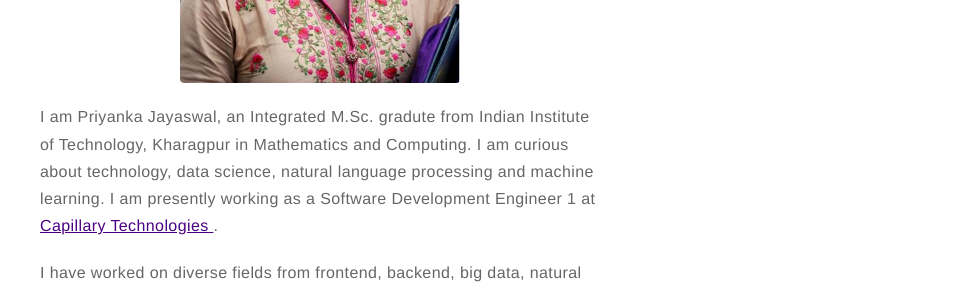
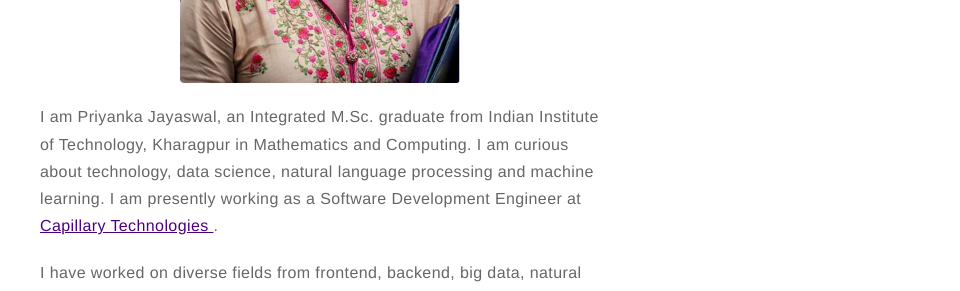
Before and after one commit to rishabhjayaswal/rishabhjayaswal.github.io, a Jekyll site: the page built from about.md, in a window 1280 px wide. Shown: the part 385-676 px from the top of the page, without its empty margins (320-1280 px from the left). Built offline with Jekyll 4.4.1, drawn with Linux system fonts in a browser that asks for light colours.

Commit message:
updating description

```diff
--- a/about.md
+++ b/about.md
@@ -4,7 +4,7 @@ layout: page
 ---
 ![Profile Image]({{ site.url }}/{{ site.picture }})
 
-<p>I am Priyanka Jayaswal, an Integrated M.Sc. gradute from Indian Institute of Technology, Kharagpur in Mathematics and Computing. I am curious about technology, data science, natural language processing and machine learning. I am presently working as a Software Development Engineer 1 at <a href="http://capillarytech.com">Capillary Technologies </a> .</p>
+<p>I am Priyanka Jayaswal, an Integrated M.Sc. graduate from Indian Institute of Technology, Kharagpur in Mathematics and Computing. I am curious about technology, data science, natural language processing and machine learning. I am presently working as a Software Development Engineer at <a href="http://capillarytech.com">Capillary Technologies </a> .</p>
 
 <p>I have worked on diverse fields from frontend, backend, big data, natural language processing and machine learning. I am interested in open source contribution with my first contribution made to <a href="https://gerrit.wikimedia.org/r/#/q/owner:priyankajayaswal025%2540gmail.com"> Wikimedia Foundation</a> . I have also explored <a href="https://arxiv.org/pdf/1606.06424.pdf"> NLP</a> . I am curious about big data and have experience working with Apache Spark. Apart from this, I have domain knowledge in AngularJs, Ionic Framework, ReactJs and NodeJs. There is a lot out there to learn and a long way to reach proficiency at the things at hand. But I'm curious and would keep exploring.</p>
 
```
